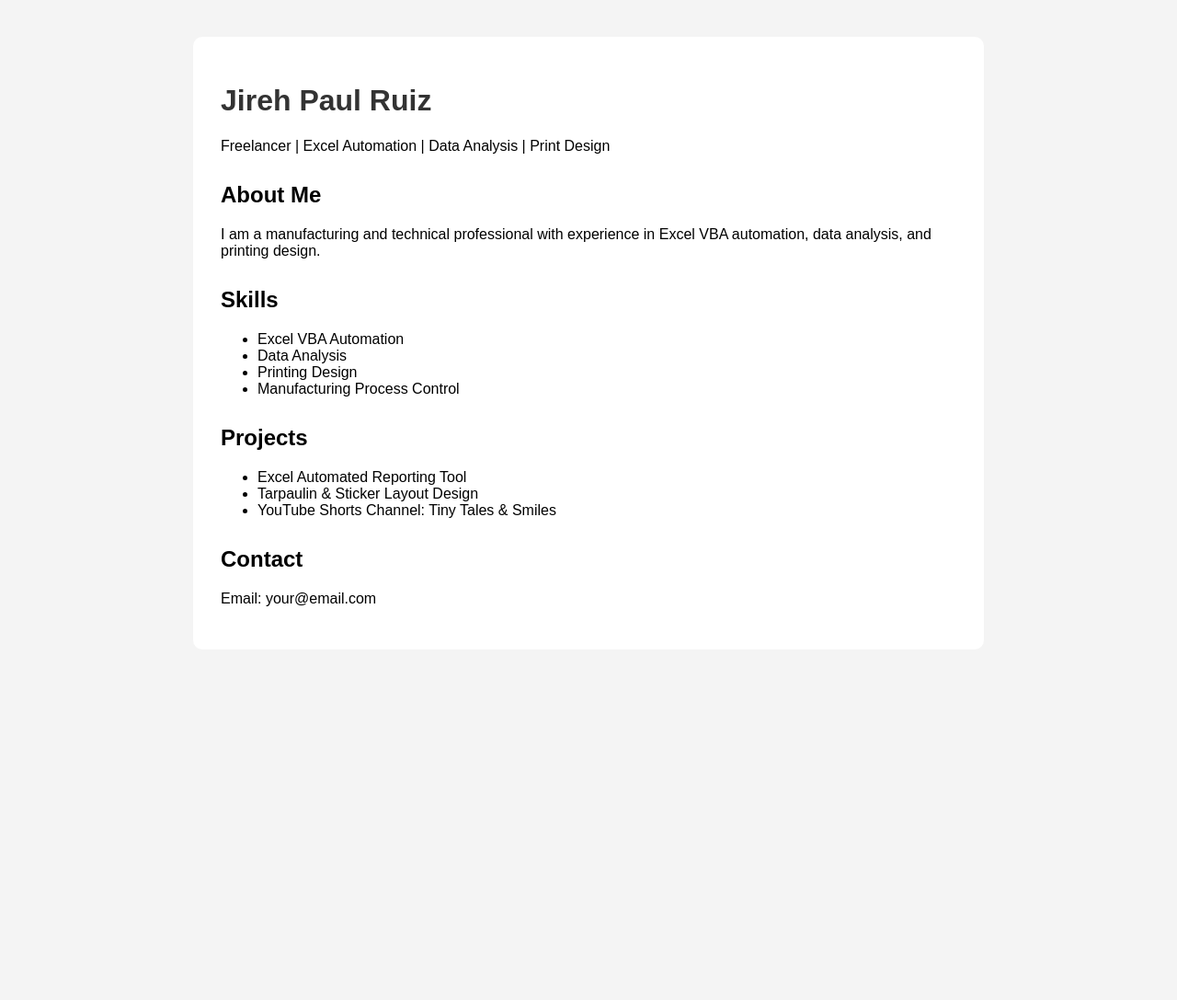
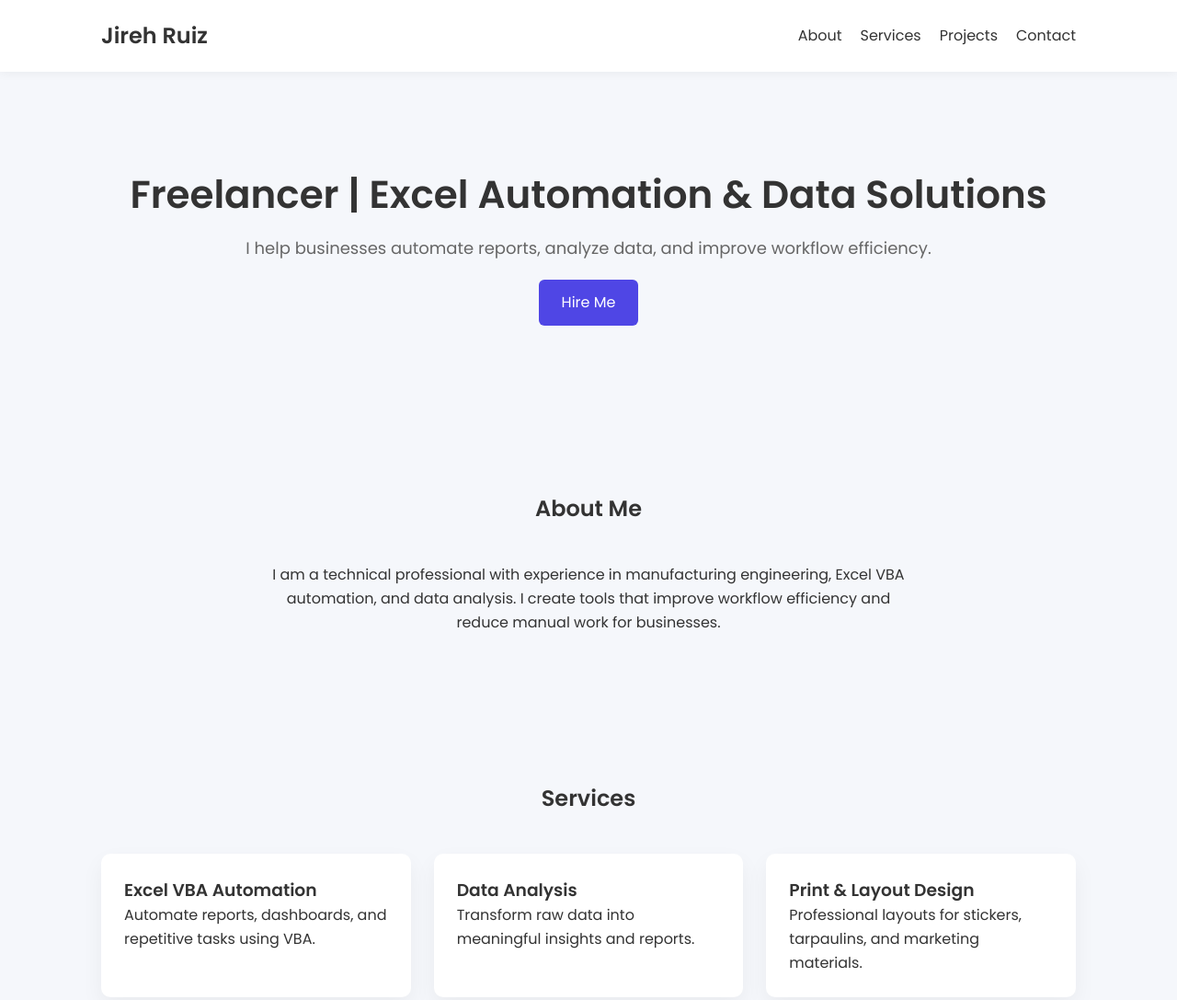
Before and after one commit to JirehRuiz/jirehruiz.github.io, a plain HTML site: page index.html in a window 1280 px wide. Shown: the top 1087 px of the page at 92% size. Before the commit the page ends 800 px from the top, so only its background shows below. Drawn offline with Linux system fonts and the light colour scheme.

Commit message:
Update index.html

```diff
--- a/index.html
+++ b/index.html
@@ -1,28 +1,120 @@
 <!DOCTYPE html>
-<html>
+<html lang="en">
 <head>
-<title>Jireh Paul Ruiz | Portfolio</title>
+<meta charset="UTF-8">
+<meta name="viewport" content="width=device-width, initial-scale=1.0">
+<title>Jireh Paul Ruiz | Freelancer</title>
+
+<link href="https://fonts.googleapis.com/css2?family=Poppins:wght@300;400;600&display=swap" rel="stylesheet">
+
 <style>
+
+*{
+margin:0;
+padding:0;
+box-sizing:border-box;
+}
+
 body{
-font-family: Arial;
-margin:40px;
-background:#f4f4f4;
+font-family:'Poppins',sans-serif;
+background:#f5f7fb;
+color:#333;
+line-height:1.6;
 }
 
 .container{
-max-width:800px;
+max-width:1100px;
 margin:auto;
-background:white;
-padding:30px;
-border-radius:10px;
+padding:20px;
 }
 
-h1{
+header{
+background:white;
+box-shadow:0 2px 10px rgba(0,0,0,0.05);
+}
+
+nav{
+display:flex;
+justify-content:space-between;
+align-items:center;
+}
+
+nav h2{
+font-weight:600;
+}
+
+nav ul{
+display:flex;
+list-style:none;
+}
+
+nav ul li{
+margin-left:20px;
+}
+
+nav a{
+text-decoration:none;
 color:#333;
+font-weight:500;
+}
+
+.hero{
+padding:80px 0;
+text-align:center;
+}
+
+.hero h1{
+font-size:42px;
+margin-bottom:10px;
+}
+
+.hero p{
+font-size:18px;
+color:#666;
+}
+
+.btn{
+display:inline-block;
+margin-top:20px;
+padding:12px 25px;
+background:#4f46e5;
+color:white;
+border-radius:6px;
+text-decoration:none;
 }
 
 .section{
-margin-top:30px;
+padding:60px 0;
+}
+
+.section h2{
+text-align:center;
+margin-bottom:40px;
+}
+
+.grid{
+display:grid;
+grid-template-columns:repeat(auto-fit,minmax(250px,1fr));
+gap:25px;
+}
+
+.card{
+background:white;
+padding:25px;
+border-radius:10px;
+box-shadow:0 10px 25px rgba(0,0,0,0.05);
+}
+
+.projects img{
+width:100%;
+border-radius:8px;
+}
+
+footer{
+text-align:center;
+padding:30px;
+background:#111;
+color:white;
 }
 
 </style>
@@ -30,42 +122,123 @@ margin-top:30px;
 
 <body>
 
+<header>
+<div class="container">
+<nav>
+<h2>Jireh Ruiz</h2>
+
+<ul>
+<li><a href="#about">About</a></li>
+<li><a href="#services">Services</a></li>
+<li><a href="#projects">Projects</a></li>
+<li><a href="#contact">Contact</a></li>
+</ul>
+
+</nav>
+</div>
+</header>
+
+
+<section class="hero">
 <div class="container">
 
-<h1>Jireh Paul Ruiz</h1>
-<p>Freelancer | Excel Automation | Data Analysis | Print Design</p>
+<h1>Freelancer | Excel Automation & Data Solutions</h1>
 
-<div class="section">
+<p>I help businesses automate reports, analyze data, and improve workflow efficiency.</p>
+
+<a class="btn" href="#contact">Hire Me</a>
+
+</div>
+</section>
+
+
+<section class="section" id="about">
+<div class="container">
+
 <h2>About Me</h2>
-<p>I am a manufacturing and technical professional with experience in
-Excel VBA automation, data analysis, and printing design.</p>
+
+<p style="text-align:center;max-width:700px;margin:auto;">
+I am a technical professional with experience in manufacturing engineering,
+Excel VBA automation, and data analysis. I create tools that improve workflow
+efficiency and reduce manual work for businesses.
+</p>
+
+</div>
+</section>
+
+
+<section class="section" id="services">
+<div class="container">
+
+<h2>Services</h2>
+
+<div class="grid">
+
+<div class="card">
+<h3>Excel VBA Automation</h3>
+<p>Automate reports, dashboards, and repetitive tasks using VBA.</p>
 </div>
 
-<div class="section">
-<h2>Skills</h2>
-<ul>
-<li>Excel VBA Automation</li>
-<li>Data Analysis</li>
-<li>Printing Design</li>
-<li>Manufacturing Process Control</li>
-</ul>
+<div class="card">
+<h3>Data Analysis</h3>
+<p>Transform raw data into meaningful insights and reports.</p>
 </div>
 
-<div class="section">
-<h2>Projects</h2>
-<ul>
-<li>Excel Automated Reporting Tool</li>
-<li>Tarpaulin & Sticker Layout Design</li>
-<li>YouTube Shorts Channel: Tiny Tales & Smiles</li>
-</ul>
-</div>
-
-<div class="section">
-<h2>Contact</h2>
-<p>Email: your@email.com</p>
+<div class="card">
+<h3>Print & Layout Design</h3>
+<p>Professional layouts for stickers, tarpaulins, and marketing materials.</p>
 </div>
 
 </div>
 
+</div>
+</section>
+
+
+<section class="section projects" id="projects">
+<div class="container">
+
+<h2>Projects</h2>
+
+<div class="grid">
+
+<div class="card">
+<h3>Automated Excel Reporting Tool</h3>
+<p>Generated automatic daily production reports.</p>
+</div>
+
+<div class="card">
+<h3>Sticker Printing Layout System</h3>
+<p>Optimized layout workflow for printing operations.</p>
+</div>
+
+<div class="card">
+<h3>YouTube Shorts Channel</h3>
+<p>Creator of "Tiny Tales & Smiles".</p>
+</div>
+
+</div>
+
+</div>
+</section>
+
+
+<section class="section" id="contact">
+<div class="container">
+
+<h2>Contact</h2>
+
+<p style="text-align:center;">
+Email: your@email.com
+</p>
+
+</div>
+</section>
+
+
+<footer>
+<p>© 2026 Jireh Paul Ruiz | Freelancer</p>
+</footer>
+
 </body>
 </html>
```
